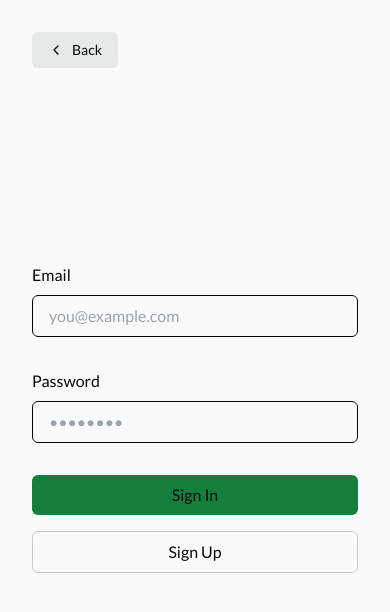
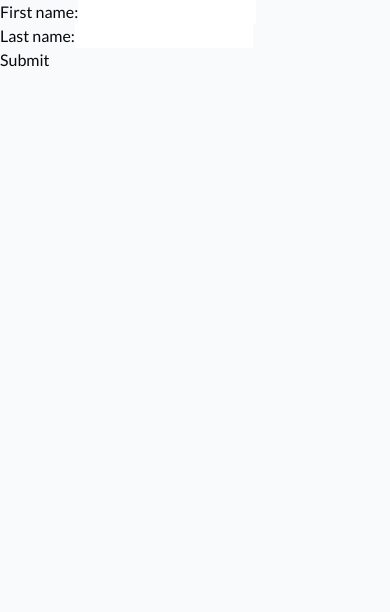
Before and after one commit to hcp-uw/rareserved, a Next.js app: page /login in a window 390 px wide. Shown: the top 612 px of the page. Built offline with nearby package versions, Linux system fonts and the light colour scheme.

Commit message:
Co-authored-by: Kristen Gustafson <KristenGus42@users.noreply.github.com>

```diff
--- /dev/null
+++ b/app/auth/confirm/route.ts
@@ -0,0 +1,30 @@
+import { type EmailOtpType } from '@supabase/supabase-js'
+import { cookies } from 'next/headers'
+import { NextRequest, NextResponse } from 'next/server'
+// The client you created from the Server-Side Auth instructions
+import { createClient } from '@/utils/supabase/server'
+
+export async function GET(request: NextRequest) {
+  const { searchParams } = new URL(request.url)
+  const token_hash = searchParams.get('token_hash')
+  const type = searchParams.get('type') as EmailOtpType | null
+  const next = searchParams.get('next') ?? '/'
+  const redirectTo = request.nextUrl.clone()
+  redirectTo.pathname = next
+
+  if (token_hash && type) {
+    const supabase = createClient()
+
+    const { error } = await supabase.auth.verifyOtp({
+      type,
+      token_hash,
+    })
+    if (!error) {
+      return NextResponse.redirect(redirectTo)
+    }
+  }
+
+  // return the user to an error page with some instructions
+  redirectTo.pathname = '/auth/auth-code-error'
+  return NextResponse.redirect(redirectTo)
+}
--- a/app/login/page.tsx
+++ b/app/login/page.tsx
@@ -1,119 +1,164 @@
-import Link from "next/link";
-import { headers } from "next/headers";
-import { createClient } from "@/utils/supabase/server";
-import { redirect } from "next/navigation";
-import { SubmitButton } from "./submit-button";
+import { createClient } from '@/utils/supabase/server'
+import { SupabaseClient } from "@supabase/supabase-js";
 
-export default function Login({
-  searchParams,
-}: {
-  searchParams: { message: string };
-}) {
-  const signIn = async (formData: FormData) => {
-    "use server";
+export default async function Login() {
+  return <div>
+      <form action="/action_page.php">
+        <label>First name:</label>
+        <input type="text" id="fname" name="fname"></input><br></br>
+        <label>Last name:</label>
+        <input type="text" id="lname" name="lname"></input><br></br>
+        <input type="submit" value="Submit"></input>
+      </form>
+  </div>
+}
+//get vals from fields, call sign in from email
+async function signUpNewUser(supabase : SupabaseClient) {
+  const { data, error } = await supabase.auth.signUp({
+    email: 'example@email.com',
+    password: 'example-password',
+  })
+}
 
-    const email = formData.get("email") as string;
-    const password = formData.get("password") as string;
-    const supabase = createClient();
 
-    const { error } = await supabase.auth.signInWithPassword({
-      email,
-      password,
-    });
+async function signInWithEmail(supabase : SupabaseClient) {
+  const { data, error } = await supabase.auth.signInWithPassword({
+    email: 'example@email.com',
+    password: 'example-password',
+  })
+}
 
-    if (error) {
-      return redirect("/login?message=Could not authenticate user");
-    }
 
-    return redirect("/protected");
-  };
 
-  const signUp = async (formData: FormData) => {
-    "use server";
 
-    const origin = headers().get("origin");
-    const email = formData.get("email") as string;
-    const password = formData.get("password") as string;
-    const supabase = createClient();
 
-    const { error } = await supabase.auth.signUp({
-      email,
-      password,
-      options: {
-        emailRedirectTo: `${origin}/auth/callback`,
-      },
-    });
 
-    if (error) {
-      return redirect("/login?message=Could not authenticate user");
-    }
 
-    return redirect("/login?message=Check email to continue sign in process");
-  };
 
-  return (
-    <div className="flex-1 flex flex-col w-full px-8 sm:max-w-md justify-center gap-2">
-      <Link
-        href="/"
-        className="absolute left-8 top-8 py-2 px-4 rounded-md no-underline text-foreground bg-btn-background hover:bg-btn-background-hover flex items-center group text-sm"
-      >
-        <svg
-          xmlns="http://www.w3.org/2000/svg"
-          width="24"
-          height="24"
-          viewBox="0 0 24 24"
-          fill="none"
-          stroke="currentColor"
-          strokeWidth="2"
-          strokeLinecap="round"
-          strokeLinejoin="round"
-          className="mr-2 h-4 w-4 transition-transform group-hover:-translate-x-1"
-        >
-          <polyline points="15 18 9 12 15 6" />
-        </svg>{" "}
-        Back
-      </Link>
 
-      <form className="animate-in flex-1 flex flex-col w-full justify-center gap-2 text-foreground">
-        <label className="text-md" htmlFor="email">
-          Email
-        </label>
-        <input
-          className="rounded-md px-4 py-2 bg-inherit border mb-6"
-          name="email"
-          placeholder="you@example.com"
-          required
-        />
-        <label className="text-md" htmlFor="password">
-          Password
-        </label>
-        <input
-          className="rounded-md px-4 py-2 bg-inherit border mb-6"
-          type="password"
-          name="password"
-          placeholder="••••••••"
-          required
-        />
-        <SubmitButton
-          formAction={signIn}
-          className="bg-green-700 rounded-md px-4 py-2 text-foreground mb-2"
-          pendingText="Signing In..."
-        >
-          Sign In
-        </SubmitButton>
-        <SubmitButton
-          formAction={signUp}
-          className="border border-foreground/20 rounded-md px-4 py-2 text-foreground mb-2"
-          pendingText="Signing Up..."
-        >
-          Sign Up
-        </SubmitButton>
-        {searchParams?.message && (
-          <p className="mt-4 p-4 bg-foreground/10 text-foreground text-center">
-            {searchParams.message}
-          </p>
-        )}
-      </form>
-    </div>
-  );
-}
+
+
+
+
+
+
+
+// import Link from "next/link";
+// import { headers } from "next/headers";
+// import { createClient } from "@/utils/supabase/server";
+// import { redirect } from "next/navigation";
+// import { SubmitButton } from "./submit-button";
+
+// export default function Login({
+//   searchParams,
+// }: {
+//   searchParams: { message: string };
+// }) {
+//   const signIn = async (formData: FormData) => {
+//     "use server";
+
+//     const email = formData.get("email") as string;
+//     const password = formData.get("password") as string;
+//     const supabase = createClient();
+
+//     const { error } = await supabase.auth.signInWithPassword({
+//       email,
+//       password,
+//     });
+
+//     if (error) {
+//       return redirect("/login?message=Could not authenticate user");
+//     }
+
+//     return redirect("/protected");
+//   };
+
+//   const signUp = async (formData: FormData) => {
+//     "use server";
+
+//     const origin = headers().get("origin");
+//     const email = formData.get("email") as string;
+//     const password = formData.get("password") as string;
+//     const supabase = createClient();
+
+//     const { error } = await supabase.auth.signUp({
+//       email,
+//       password,
+//       options: {
+//         emailRedirectTo: `${origin}/auth/callback`,
+//       },
+//     });
+
+//     if (error) {
+//       return redirect("/login?message=Could not authenticate user");
+//     }
+
+//     return redirect("/login?message=Check email to continue sign in process");
+//   };
+
+//   return (
+//     <div className="flex-1 flex flex-col w-full px-8 sm:max-w-md justify-center gap-2">
+//       <Link
+//         href="/"
+//         className="absolute left-8 top-8 py-2 px-4 rounded-md no-underline text-foreground bg-btn-background hover:bg-btn-background-hover flex items-center group text-sm"
+//       >
+//         <svg
+//           xmlns="http://www.w3.org/2000/svg"
+//           width="24"
+//           height="24"
+//           viewBox="0 0 24 24"
+//           fill="none"
+//           stroke="currentColor"
+//           strokeWidth="2"
+//           strokeLinecap="round"
+//           strokeLinejoin="round"
+//           className="mr-2 h-4 w-4 transition-transform group-hover:-translate-x-1"
+//         >
+//           <polyline points="15 18 9 12 15 6" />
+//         </svg>{" "}
+//         Back
+//       </Link>
+
+//       <form className="animate-in flex-1 flex flex-col w-full justify-center gap-2 text-foreground">
+//         <label className="text-md" htmlFor="email">
+//           Email
+//         </label>
+//         <input
+//           className="rounded-md px-4 py-2 bg-inherit border mb-6"
+//           name="email"
+//           placeholder="you@example.com"
+//           required
+//         />
+//         <label className="text-md" htmlFor="password">
+//           Password
+//         </label>
+//         <input
+//           className="rounded-md px-4 py-2 bg-inherit border mb-6"
+//           type="password"
+//           name="password"
+//           placeholder="••••••••"
+//           required
+//         />
+//         <SubmitButton
+//           formAction={signIn}
+//           className="bg-green-700 rounded-md px-4 py-2 text-foreground mb-2"
+//           pendingText="Signing In..."
+//         >
+//           Sign In
+//         </SubmitButton>
+//         <SubmitButton
+//           formAction={signUp}
+//           className="border border-foreground/20 rounded-md px-4 py-2 text-foreground mb-2"
+//           pendingText="Signing Up..."
+//         >
+//           Sign Up
+//         </SubmitButton>
+//         {searchParams?.message && (
+//           <p className="mt-4 p-4 bg-foreground/10 text-foreground text-center">
+//             {searchParams.message}
+//           </p>
+//         )}
+//       </form>
+//     </div>
+//   );
+// }
```
Also changed, not shown: app/admin/page.tsx (+9 -1 lines).
